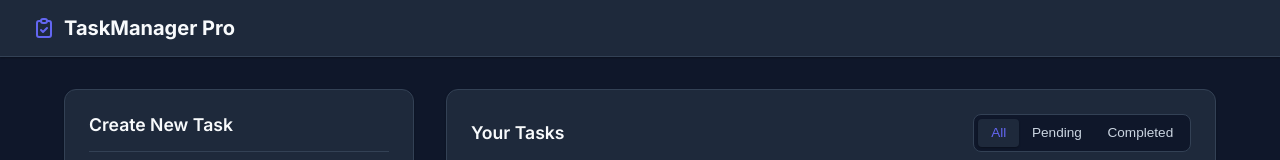
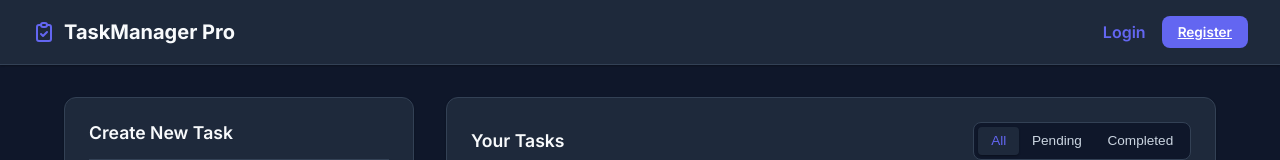
Before and after one commit to ArunPragas2001/TaskManager, a website: page public/index.html in a window 1280 px wide. Shown: the top 160 px of the page. Drawn offline with Linux system fonts and the light colour scheme; no server answers.

Commit message:
implement initial login/ register UI structure and global styles for task manager application

```diff
--- a/public/css/style.css
+++ b/public/css/style.css
@@ -552,3 +552,8 @@ input:focus, select:focus {
 .btn-logout:hover {
     background: var(--danger-bg);
 }
+
+.auth-links {
+    display: flex;
+    align-items: center;
+}
--- a/public/index.html
+++ b/public/index.html
@@ -28,6 +28,10 @@
             <span class="user-name" id="nav-user-name"></span>
             <button class="btn-logout" onclick="logout()">Logout</button>
         </div>
+        <div class="auth-links" id="auth-links-nav">
+            <a href="/login.html" class="auth-link" style="margin-right: 1rem;">Login</a>
+            <a href="/register.html" class="btn-primary" style="padding: 0.5rem 1rem; font-size: 0.85rem; width: auto;">Register</a>
+        </div>
     </nav>
 
     <script>
@@ -37,6 +41,7 @@
             if (user) {
                 document.getElementById('nav-user-name').textContent = user.name;
                 document.getElementById('user-info-nav').style.display = 'flex';
+                document.getElementById('auth-links-nav').style.display = 'none';
             }
         });
 
```
